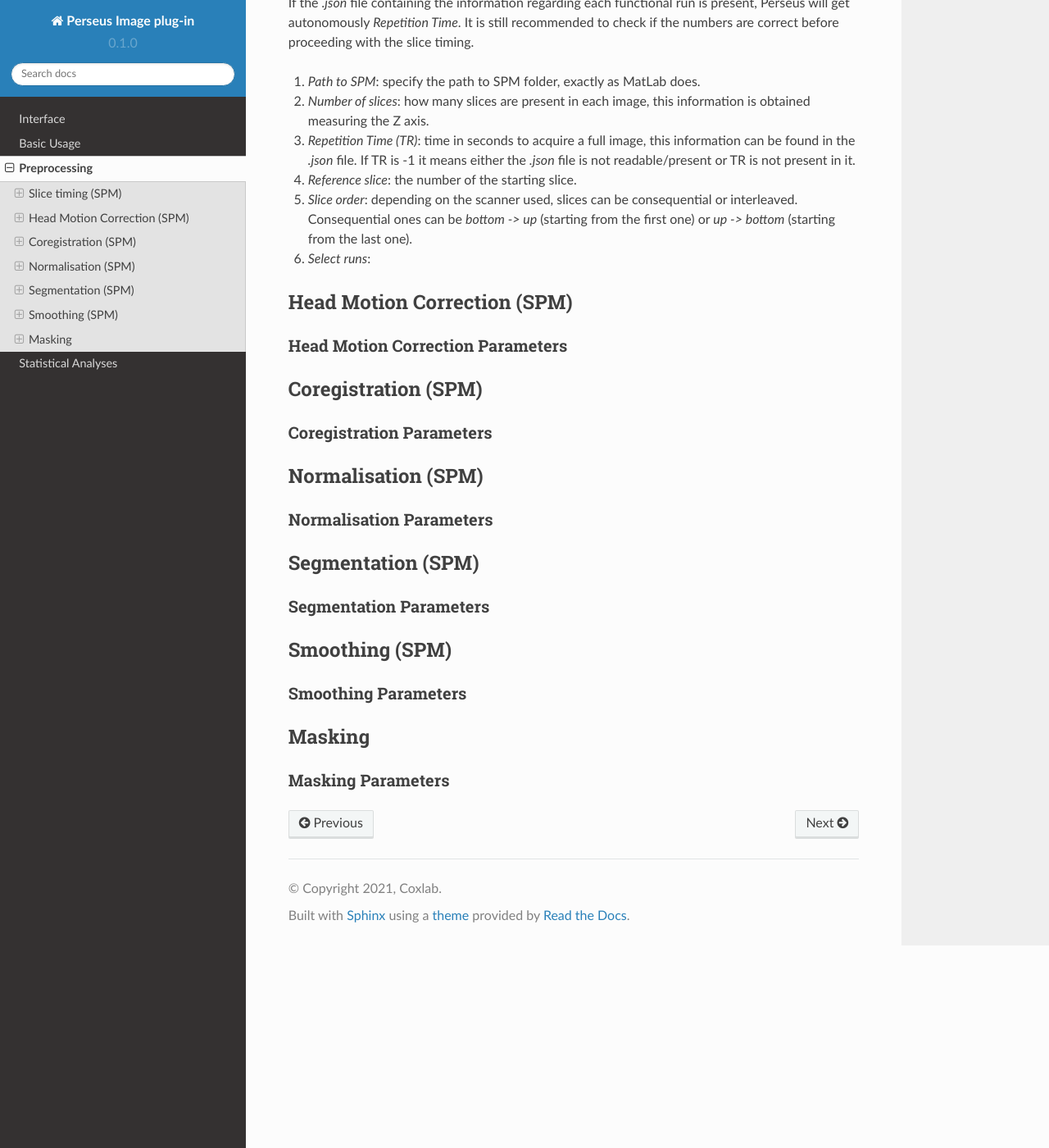
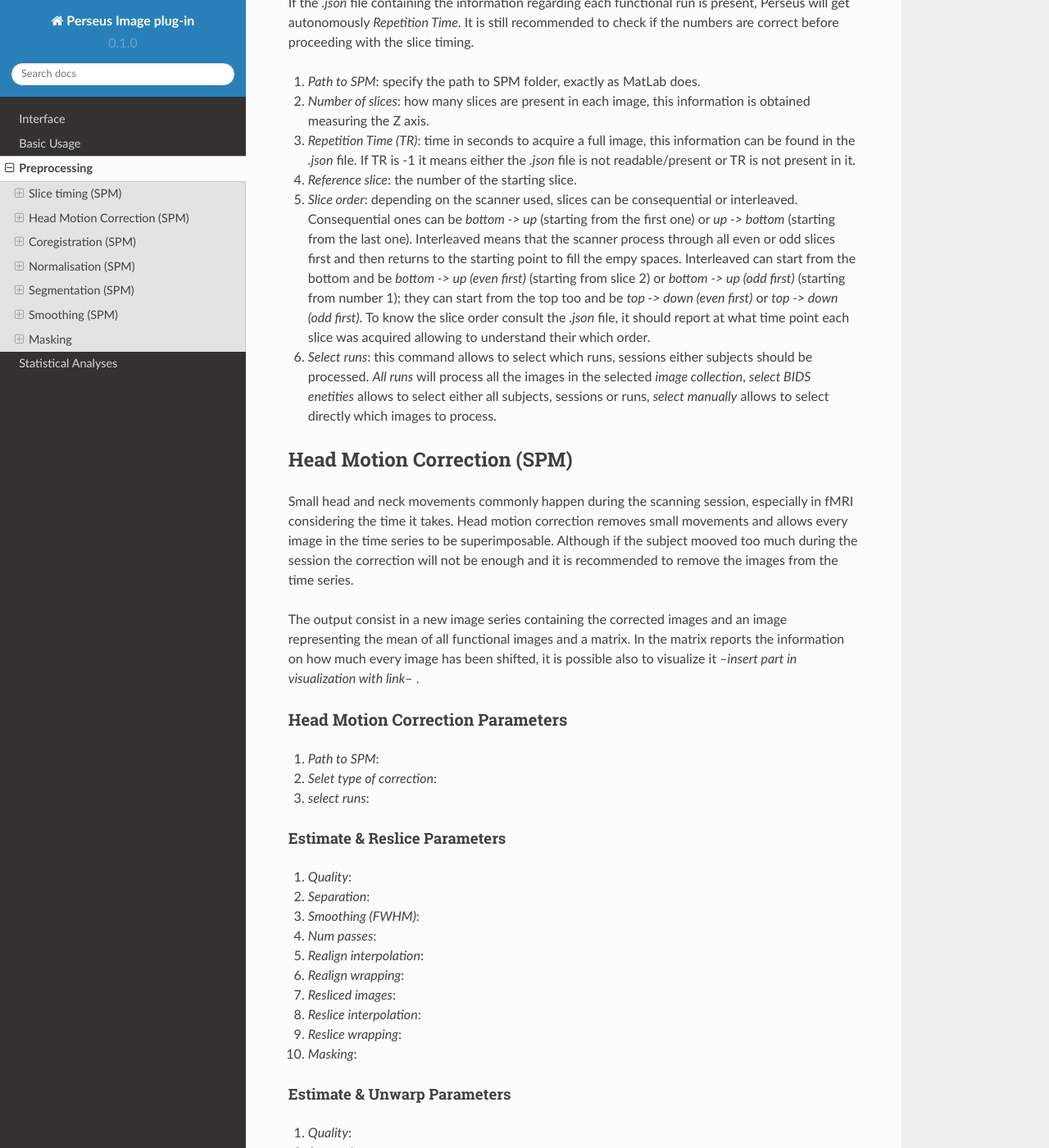
Before and after one commit to CarloDeNart/Perseus-Image-plug-in, a Sphinx documentation site: the page built from docs/source/Preprocessing.rst, in a window 1280 px wide and 1400 px high, scrolled down 658 px. Shown: the whole window at 82% size. Built offline with Sphinx 7.4.7 and the Read the Docs theme 2.0.0, drawn with Linux system fonts in a browser that asks for light colours; some of the changed text lies outside the part shown.

Commit message:
Update Preprocessing.rst

```diff
--- a/docs/source/Preprocessing.rst
+++ b/docs/source/Preprocessing.rst
@@ -22,18 +22,60 @@
 2. *Number of slices*: how many slices are present in each image, this information is obtained measuring the Z axis.
 3. *Repetition Time (TR)*: time in seconds to acquire a full image, this information can be found in the *.json* file. If TR is -1 it means either the *.json* file is not readable/present or TR is not present in it.
 4. *Reference slice*: the number of the starting slice.
-5. *Slice order*: depending on the scanner used, slices can be consequential or interleaved. Consequential ones can be *bottom -> up* (starting from the first one) or *up -> bottom* (starting from the last one).
-6. *Select runs*:
+5. *Slice order*: depending on the scanner used, slices can be consequential or interleaved. Consequential ones can be *bottom -> up* (starting from the first one) or *up -> bottom* (starting from the last one). Interleaved means that the scanner process through all even or odd slices first and then returns to the starting point to fill the empy spaces. Interleaved can start from the bottom and be *bottom -> up (even first)* (starting from slice 2) or *bottom -> up (odd first)* (starting from number 1); they can start from the top too and be *top -> down (even first)* or *top -> down (odd first)*. To know the slice order consult the *.json* file, it should report at what time point each slice was acquired allowing to understand their which order.
+6. *Select runs*: this command allows to select which runs, sessions either subjects should be processed. *All runs* will process all the images in the selected *image collection*, *select BIDS enetities* allows to select either all subjects, sessions or runs, *select manually* allows to select directly which images to process.
 
 Head Motion Correction (SPM)
 =============================
 
+Small head and neck movements commonly happen during the scanning session, especially in fMRI considering the time it takes. Head motion correction removes small movements and allows every image in the time series to be superimposable. Although if the subject mooved too much during the session the correction will not be enough and it is recommended to remove the images from the time series.
 
+The output consist in a new image series containing the corrected images and an image representing the mean of all functional images and a matrix. In the matrix reports the information on how much every image has been shifted, it is possible also to visualize it --*insert part in visualization with link*-- .
 
 Head Motion Correction Parameters
 ----------------------------------
 
+1. *Path to SPM*:
+2. *Selet type of correction*:
+3. *select runs*:
 
+Estimate & Reslice Parameters
+^^^^^^^^^^^^^^^^^^^^^^^^^^^^^^
+
+1. *Quality*:
+2. *Separation*:
+3. *Smoothing (FWHM)*:
+4. *Num passes*:
+5. *Realign interpolation*:
+6. *Realign wrapping*:
+7. *Resliced images*:
+8. *Reslice interpolation*:
+9. *Reslice wrapping*:
+10. *Masking*:
+
+Estimate & Unwarp Parameters
+^^^^^^^^^^^^^^^^^^^^^^^^^^^^^^
+
+1. *Quality*:
+2. *Separation*:
+3. *Smoothing (FWHM)*:
+4. *Num passes*:
+5. *Realign interpolation*:
+6. *Realign wrapping*:
+7. *Basis functions*:
+8. *Regularisation*:
+9. *Reg. factor*:
+10. *Jacobian factor*:
+11. *First-order effects*:
+12. *Second-order effects*:
+13. *Smoothing for unwarp (FWHM)*:
+14. *Re-estimate movement params*:
+15. *Number of iterations*:
+16. *Taylor expansion point*:
+17. *Resliced images (unwarp)*:
+18. *Interpolation (unwarp)*:
+19. *Wrapping (unwarp)*:
+20. *Masking*:
 
 Coregistration (SPM)
 =====================
@@ -43,7 +85,16 @@
 Coregistration Parameters
 --------------------------
 
-
+1. *Path to SPM*:
+2. *Chose which image should be transformed*:
+3. *Select type of correction*:
+4. *Objective function*:
+5. *Separation*:
+6. *Tolerances*:
+7. *Histogram smoothing*:
+8. *Interpolation*:
+9. *Wrapping*:
+10 *Masking*:
 
 Normalisation (SPM)
 ====================
@@ -53,7 +104,22 @@
 Normalisation Parameters
 -------------------------
 
+1. *Path to SPM*:
+2. *Choose image to normalise*:
+3. *Select type of normalisation*:
+4. *Bias regularisation*:
+5. *Bias FWHM*:
+6. *Tissue probability map*:
+7. *Affine regularistion*:
+8. *Warping regularisation*:
+9. *Smootheness*:
+10. *Sampling distance*:
+11. *Bounding box*:
+12. *Voxel sizes*:
+13. *Interpolation*:
+14. *select runs*:
 
+**Normalise anatomical images**:
 
 Segmentation (SPM)
 ===================
@@ -63,7 +129,21 @@
 Segmentation Parameters
 ------------------------
 
-
+1. *Path to SPM*:
+2. *Bias regularisation*:
+3. *Bias FWHM*:
+4. *Save bias corrected*:
+5. *MRF parameter*:
+6. *Clean up*:
+7. *Warping regularisation*:
+8. *Affine regularisation*:
+9. *Smootheness*:
+10. *Sampling distance*:
+11. *Deformation fields*:
+12. *Number of Gaussians (tissue number)*:
+13. *Native tissue (tissue number)*:
+14. *Warped tissue (tissue number)*:
+15. *Select runs*:
 
 Smoothing (SPM)
 ================
@@ -73,12 +153,19 @@
 Smoothing Parameters
 ---------------------
 
+1. *Path to SPM*:
+2. **:
+3. **:
+4. **:
+5. *Select runs*:
 
 
 Masking
 ========
 
-
+1. *Threshold*:
+2. *Masks*:
+3. *Select runs*:
 
 Masking Parameters
 -------------------
```
